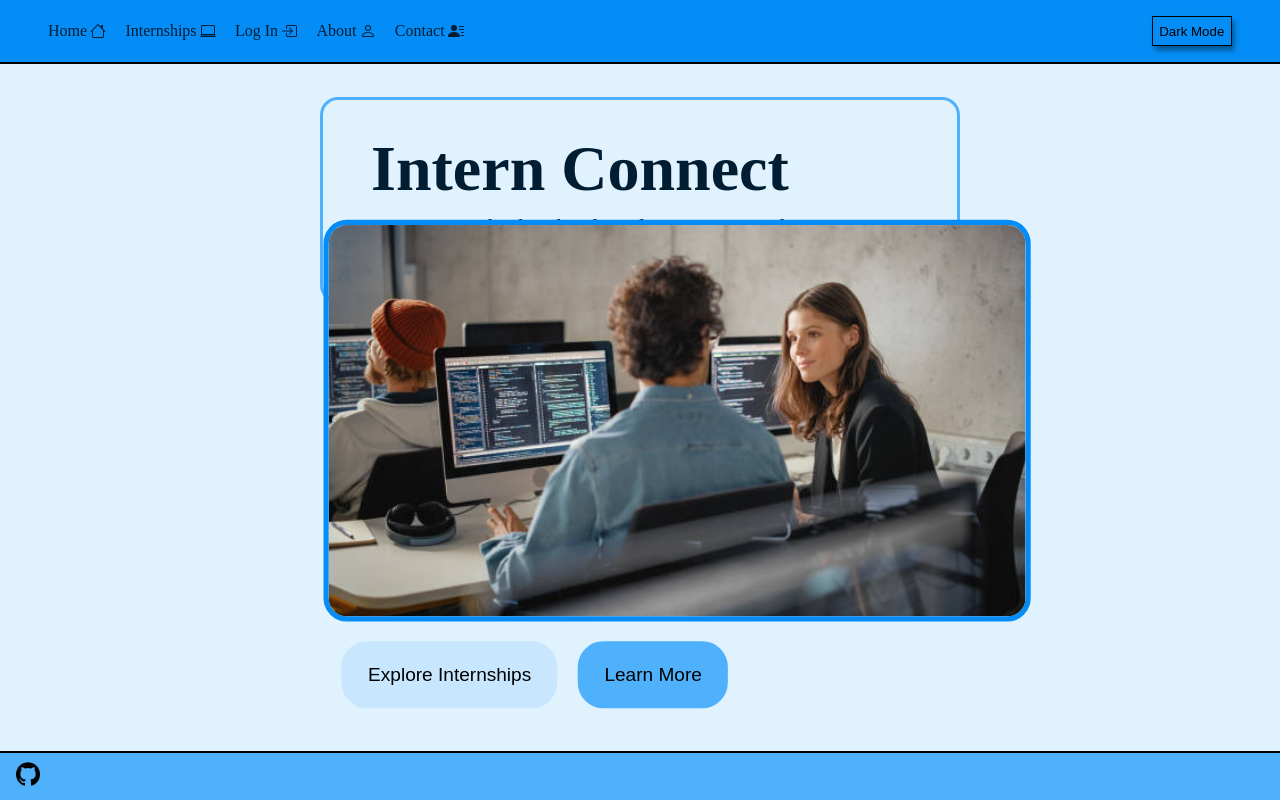
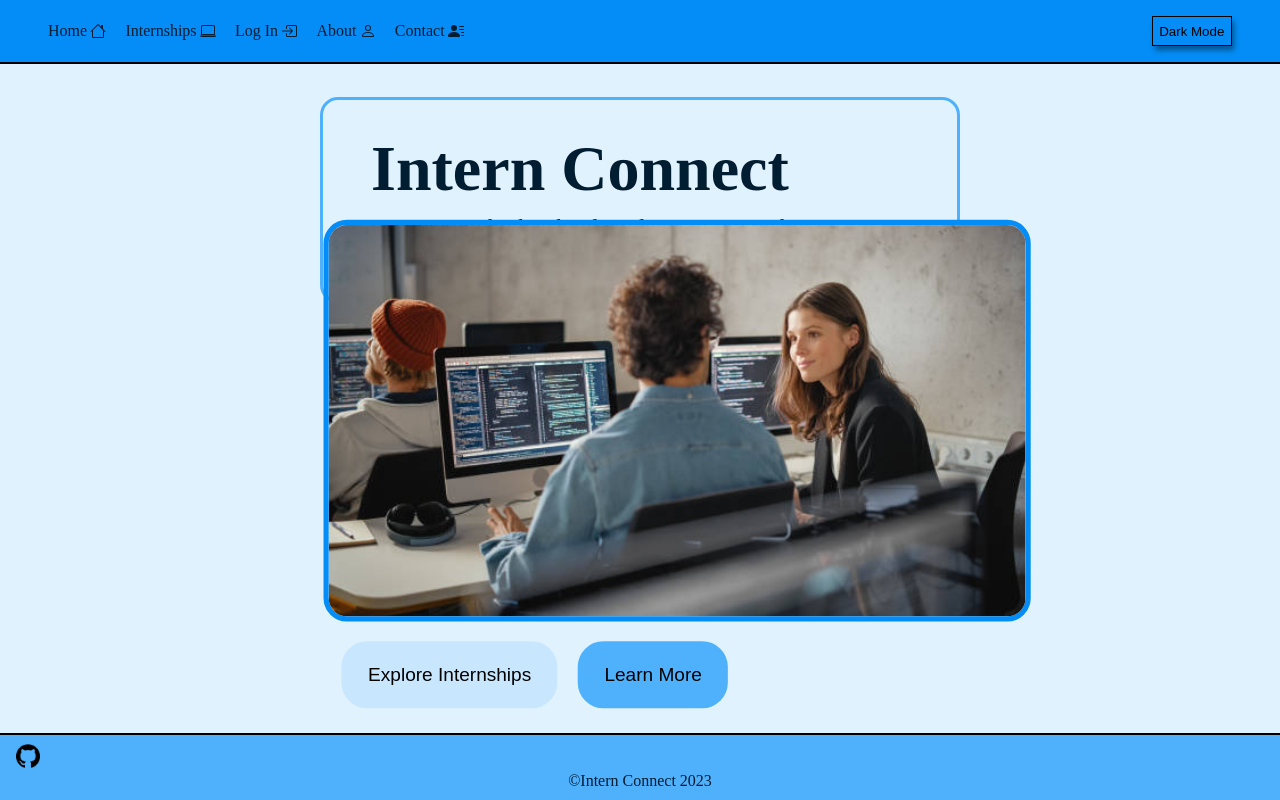
Before and after one commit to chase-west/intern-connect, a website: page index.html in a window 1280 px wide. Drawn offline with Linux system fonts and the light colour scheme.

Commit message:
Added copyright to footer

```diff
--- a/css/styles.css
+++ b/css/styles.css
@@ -34,6 +34,11 @@ footer {
 footer img {
   width: 1.5em;
   margin-left: 1em;
+}
+
+#copyright {
+  text-align: center;
+  color: var(--text);
 }
 
 /* Navbar Styling */
--- a/index.html
+++ b/index.html
@@ -70,6 +70,9 @@
 
   <footer>
     <a href="https://github.com/chase-west/intern-connect" target="_blank"><img src="images/github-logo.png" alt="Github Page"></a>
+    <div id="copyright">
+      <p>&copy;Intern Connect 2023</p>
+    </div>
   </footer>
 
 </body>
```
Also changed, not shown: about.html (+3 -0 lines), contact.html (+3 -0 lines), internships.html (+3 -0 lines), log-in.html (+3 -0 lines), template.html (+3 -0 lines).
